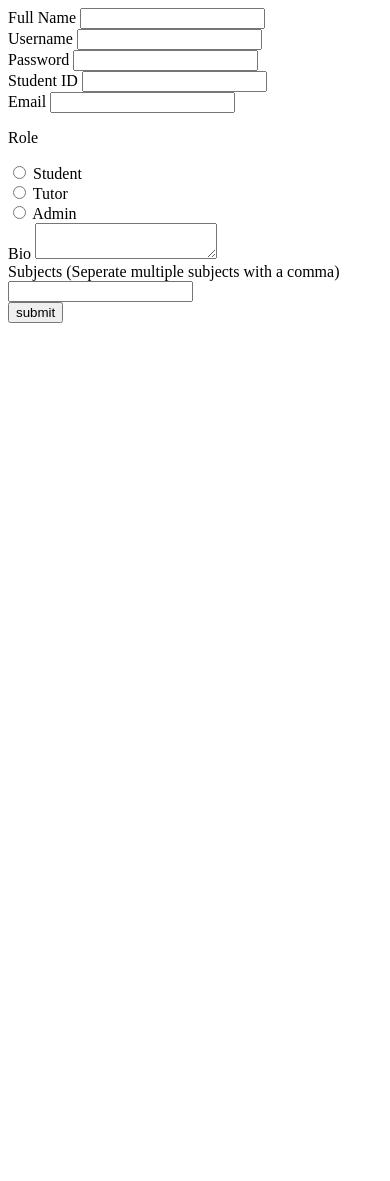
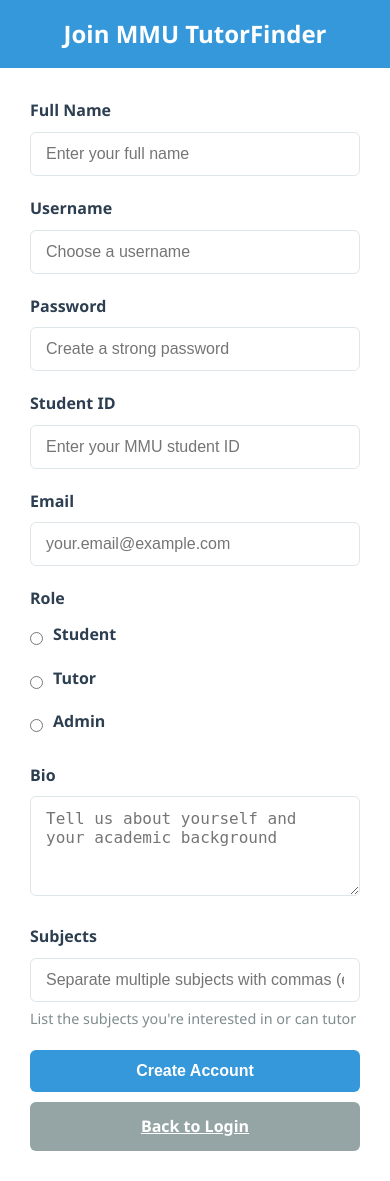
Before and after one commit to jerrardteh/MMU-TutorFinder, a Flask app: page /register/ in a window 390 px wide. Before the commit the page ends 323 px from the top, so only its background shows below. Run offline with Flask 3, Linux system fonts and the light colour scheme.

Commit message:
Update UI for login register and added Back to Login page icon by Chan

```diff
--- a/main.py
+++ b/main.py
@@ -1,4 +1,4 @@
-from flask import Flask, render_template
+from flask import Flask, render_template, redirect, url_for
 from flasklogin import app as login_bp
 from flaskregister import app as register_bp
 from testingweb.testingweb import app as studentview_bp
@@ -13,7 +13,7 @@ app.secret_key = 'your_secret_key'
 # Define the main route
 @app.route('/')
 def appfunc():
-    return render_template('main.html')
+    return redirect(url_for('login.html'))
 
 # Register Blueprints
 app.register_blueprint(login_bp, url_prefix='/login')
--- /dev/null
+++ b/static/register.css
@@ -0,0 +1,204 @@
+:root {
+            --primary: #3498db;
+            --primary-dark: #2980b9;
+            --secondary: #95a5a6;
+            --secondary-dark: #7f8c8d;
+            --text: #2c3e50;
+            --light-gray: #f5f7fa;
+            --border: #dfe6e9;
+            --error: #e74c3c;
+            --success: #2ecc71;
+        }
+
+        * {
+            box-sizing: border-box;
+            margin: 0;
+            padding: 0;
+        }
+
+        body {
+            font-family: 'Segoe UI', Tahoma, Geneva, Verdana, sans-serif;
+            background-color: var(--light-gray);
+            color: var(--text);
+            line-height: 1.6;
+            display: flex;
+            justify-content: center;
+            align-items: center;
+            min-height: 100vh;
+            padding: 20px;
+        }
+
+        .registration-container {
+            width: 100%;
+            max-width: 600px;
+            background: white;
+            border-radius: 10px;
+            box-shadow: 0 5px 15px rgba(0, 0, 0, 0.1);
+            overflow: hidden;
+        }
+
+        .registration-header {
+            background-color: var(--primary);
+            color: white;
+            padding: 20px;
+            text-align: center;
+            position: relative;
+        }
+
+        .back-button {
+            position: absolute;
+            left: 20px;
+            top: 50%;
+            transform: translateY(-50%);
+            color: white;
+            text-decoration: none;
+            font-size: 0.9rem;
+            display: flex;
+            align-items: center;
+        }
+
+        .back-button:hover {
+            text-decoration: underline;
+        }
+
+        .registration-header h1 {
+            font-size: 1.8rem;
+            font-weight: 600;
+        }
+
+        .registration-form {
+            padding: 30px;
+        }
+
+        .form-group {
+            margin-bottom: 20px;
+        }
+
+        .form-group label {
+            display: block;
+            margin-bottom: 8px;
+            font-weight: 600;
+        }
+
+        .form-control {
+            width: 100%;
+            padding: 12px 15px;
+            border: 1px solid var(--border);
+            border-radius: 6px;
+            font-size: 1rem;
+            transition: all 0.3s ease;
+        }
+
+        .form-control:focus {
+            outline: none;
+            border-color: var(--primary);
+            box-shadow: 0 0 0 3px rgba(52, 152, 219, 0.2);
+        }
+
+        textarea.form-control {
+            min-height: 100px;
+            resize: vertical;
+        }
+
+        .radio-group {
+            display: flex;
+            flex-direction: column;
+            gap: 10px;
+            margin-top: 10px;
+        }
+
+        .radio-option {
+            display: flex;
+            align-items: center;
+        }
+
+        .radio-option input {
+            margin-right: 10px;
+        }
+
+        .btn {
+            display: inline-block;
+            color: white;
+            border: none;
+            padding: 12px 25px;
+            border-radius: 6px;
+            cursor: pointer;
+            font-size: 1rem;
+            font-weight: 600;
+            text-align: center;
+            transition: background-color 0.3s;
+            width: 100%;
+        }
+
+        .btn-primary {
+            background-color: var(--primary);
+        }
+
+        .btn-primary:hover {
+            background-color: var(--primary-dark);
+        }
+
+        .btn-secondary {
+            background-color: var(--secondary);
+            margin-top: 10px;
+        }
+
+        .btn-secondary:hover {
+            background-color: var(--secondary-dark);
+        }
+
+        .button-group {
+            margin-top: 20px;
+        }
+
+        .flash-messages {
+            margin-bottom: 20px;
+        }
+
+        .flash-messages ul {
+            list-style: none;
+            background-color: #fdecea;
+            border-left: 4px solid var(--error);
+            padding: 15px 20px;
+            border-radius: 4px;
+        }
+
+        .flash-messages li {
+            color: var(--error);
+            margin: 5px 0;
+        }
+
+        .form-note {
+            font-size: 0.9rem;
+            color: #7f8c8d;
+            margin-top: 5px;
+        }
+
+        @media (max-width: 768px) {
+            .registration-container {
+                border-radius: 0;
+            }
+
+            body {
+                padding: 0;
+            }
+
+            .back-button {
+                position: static;
+                transform: none;
+                margin-bottom: 10px;
+                justify-content: center;
+            }
+
+            .registration-header {
+                padding-top: 15px;
+                padding-bottom: 15px;
+                display: flex;
+                flex-direction: column;
+            }
+
+            .registration-header h1 {
+                order: 2;
+                font-size: 1.5rem;
+            }
+        }
--- a/templates/flaskregister.html
+++ b/templates/flaskregister.html
@@ -1,40 +1,90 @@
 <!DOCTYPE html>
-<html>
+<html lang="en">
+<head>
+    <meta charset="UTF-8">
+    <meta name="viewport" content="width=device-width, initial-scale=1.0">
     <title>Register for MMU TutorFinder</title>
+    <link rel="stylesheet" href="{{ url_for('static', filename='register.css') }}">
 <body>
+    <div class="registration-container">
+        <header class="registration-header">
+            <h1>Join MMU TutorFinder</h1>
+        </header>
+
+        <main class="registration-form">
             {% with messages = get_flashed_messages() %}
                 {% if messages %}
-                <ul style="color:red;">
+                <div class="flash-messages">
+                    <ul>
                     {% for message in messages %}
                         <li>{{ message }}</li>
                     {% endfor %}
                     </ul>
+                </div>
                 {% endif %}
             {% endwith %}
 
             <form action="http://localhost:5000/register/register" method="post">
+                <div class="form-group">
                     <label for="fname">Full Name</label>
-            <input type="text" name="fullname" id="fname" required><br>
+                    <input type="text" name="fullname" id="fname" class="form-control" required placeholder="Enter your full name">
+                </div>
+
+                <div class="form-group">
                     <label for="user">Username</label>
-            <input type="text" name="username" id="user" required><br>
+                    <input type="text" name="username" id="user" class="form-control" required placeholder="Choose a username">
+                </div>
+
+                <div class="form-group">
                     <label for="pass">Password</label>
-            <input type="password" name="password" id="pass" required><br>
+                    <input type="password" name="password" id="pass" class="form-control" required placeholder="Create a strong password">
+                </div>
+
+                <div class="form-group">
                     <label for="id">Student ID</label>
-            <input type="text" name="mmuid" id="id" required><br>
+                    <input type="text" name="mmuid" id="id" class="form-control" required placeholder="Enter your MMU student ID">
+                </div>
+
+                <div class="form-group">
                     <label for="mail">Email</label>
-            <input type="email" name="email" id="mail" required><br>
-            <p>Role</p>
+                    <input type="email" name="email" id="mail" class="form-control" required placeholder="your.email@example.com">
+                </div>
+
+                <div class="form-group">
+                    <label>Role</label>
+                    <div class="radio-group">
+                        <div class="radio-option">
                             <input type="radio" id="student" name="role" value="student" required>
-            <label for="student">Student</label><br>
+                            <label for="student">Student</label>
+                        </div>
+                        <div class="radio-option">
                             <input type="radio" id="tutor" name="role" value="tutor" required>
-            <label for="tutor">Tutor</label><br>
+                            <label for="tutor">Tutor</label>
+                        </div>
+                        <div class="radio-option">
                             <input type="radio" id="admin" name="role" value="admin" required>
-            <label for="admin">Admin</label><br>
+                            <label for="admin">Admin</label>
+                        </div>
+                    </div>
+                </div>
+
+                <div class="form-group">
                     <label for="bio">Bio</label>
-            <textarea type="text" name="bio" id="bio"></textarea><br>
-            <label for="subject">Subjects (Seperate multiple subjects with a comma)</label>
-            <input type="text" name="subjects" id="subject"><br>
-            <input type="submit" value="submit">
+                    <textarea name="bio" id="bio" class="form-control" placeholder="Tell us about yourself and your academic background"></textarea>
+                </div>
+
+                <div class="form-group">
+                    <label for="subject">Subjects</label>
+                    <input type="text" name="subjects" id="subject" class="form-control" placeholder="Separate multiple subjects with commas (e.g., Math, Physics, Chemistry)">
+                    <p class="form-note">List the subjects you're interested in or can tutor</p>
+                </div>
+
+                <div class="button-group">
+                    <button type="submit" class="btn btn-primary">Create Account</button>
+                    <a href="http://localhost:5000/login" class="btn btn-secondary">Back to Login</a>
+                </div>
             </form>
+        </main>
+    </div>
 </body>
 </html>
```
Also changed, not shown: static/login.css (added, +111 -0 lines), static/testingweb.css (+50 -4 lines), templates/flasklogin.html (+17 -7 lines), templates/main.html (deleted, +0 -7 lines), testingweb/templates/testingweb.html (+16 -14 lines), users.db. Lines whose indentation alone changed are shown as unchanged.
